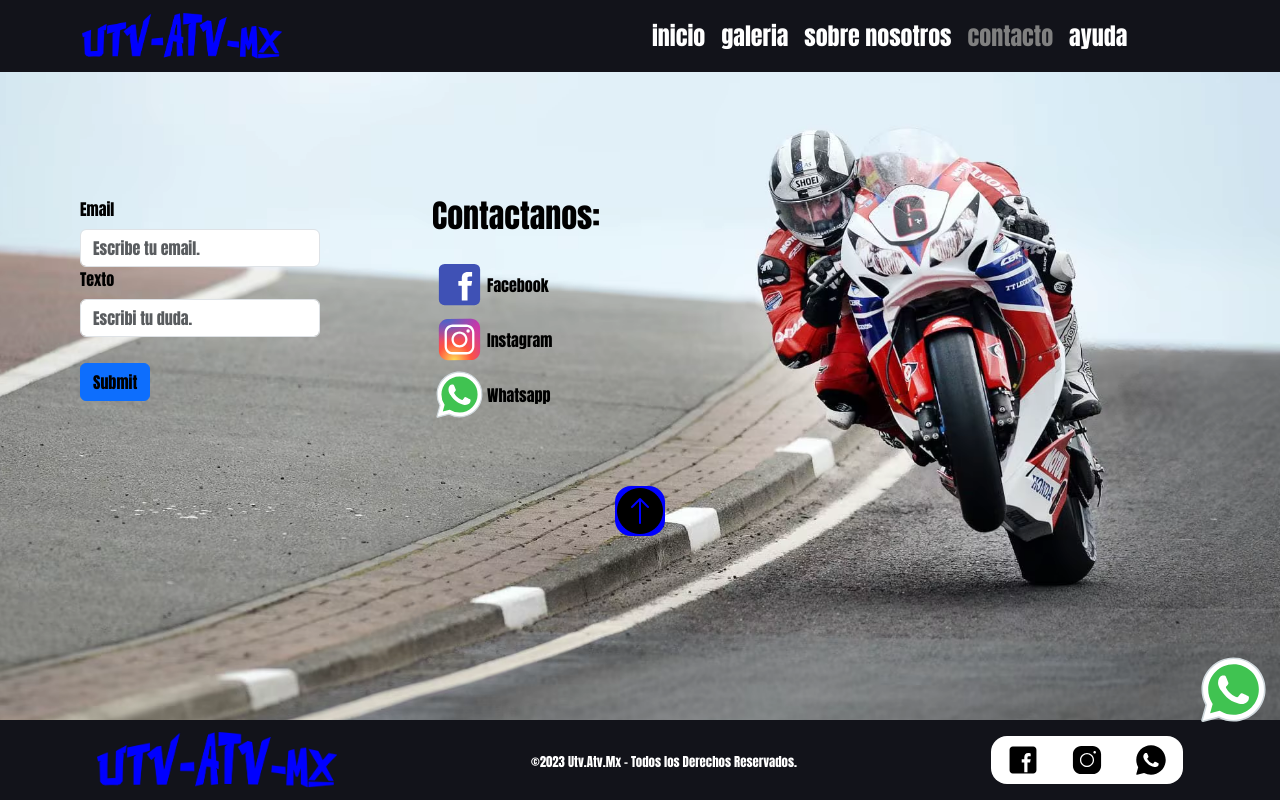
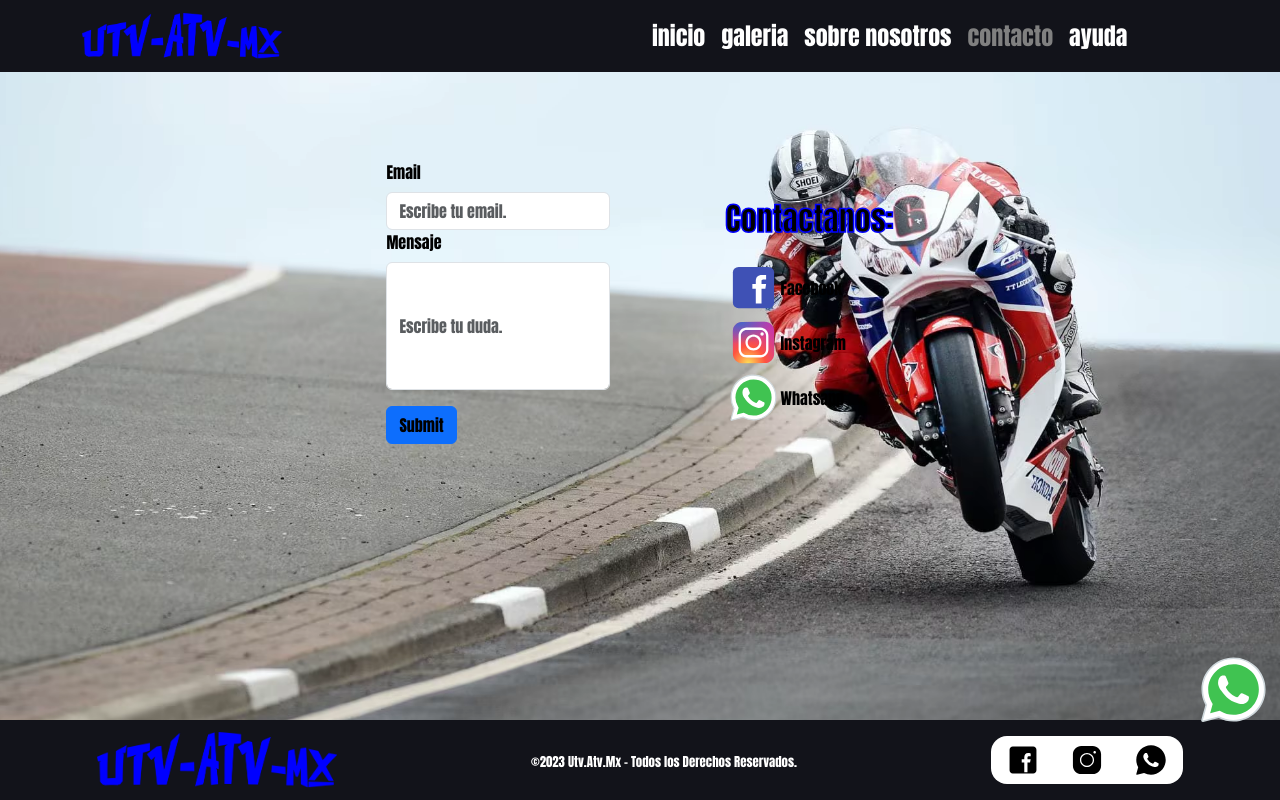
Before and after one commit to FGonzalezMika/PF-GonzalezMika, a plain HTML site: page pages/contacto.html in a window 1280 px wide. Drawn offline with nearby package versions, Linux system fonts and the light colour scheme; files that its build step writes are made by us from their sources.

Commit message:
arreglo de contacto

```diff
--- a/pages/contacto.html
+++ b/pages/contacto.html
@@ -56,8 +56,8 @@
             <input type="email" class="form-control" placeholder="Escribe tu email.">
           </div>
           <div class="texto-form">
-            <label for="inputtext" class="form-label">Texto</label>
-            <input type="text" class="form-control" placeholder="Escribi tu duda.">
+            <label for="inputtext" class="form-label">Mensaje</label>
+            <input type="text" class="form-control altura-texto" placeholder="Escribe tu duda.">
           </div>
           <div class="boton-form">
             <input type="submit" class="btn btn-primary color-boton">
@@ -71,15 +71,6 @@
 
           <a href="https://wa.me/17869065725?text=Hola visite tu pagina web, estoy interesado en realizar una compra"
                 target="_blank"><img src="../imagenes/wpp-color.svg" alt="logo de whatsapp">Whatsapp</a>
-        </div>
-      </section>
-
-      <!-- flecha hacia arriba -->
-      <section class="contenedor-flecha">
-        <div class="flecha-arriba">
-          <a href="#top">
-            <img src="../imagenes/flechaarriba.png" alt="flecha hacia arriba">
-          </a>
         </div>
       </section>
 
--- a/scss/componentes/_contacto.scss
+++ b/scss/componentes/_contacto.scss
@@ -10,18 +10,21 @@
     flex-direction: column;
     .contenedor-contactanos{
         display: flex;
+        justify-content: center;
         align-items: center;
-        padding: 11rem 5rem 4rem 5rem;
+        margin-top: 10rem;
         color: nth($colores,1 );
 /* formulario contacto bootstrap */
         .contenedor-formulario{
-            margin-right: 10%;
+            margin-right: 9%;
             .email-form, .texto-form{
-                width: 15rem;
+                width: 14rem;
             }
             .texto-form{
-                height: 5rem;
                 margin-bottom: 1rem;
+            }
+            .altura-texto{
+                height: 8rem;
             }
             .color-boton{
                 color: nth($colores,1 );
@@ -31,7 +34,11 @@
             }
         }
 /*contactanos*/
-        .titulo-redes-contactanos a{
+        .titulo-redes-contactanos{
+            h1{
+                -webkit-text-stroke: 0.1rem nth($colores,2 );
+            }
+            a{
                 text-decoration: none;
                 color: nth($colores,1 );
                 display: flex;
@@ -46,4 +53,5 @@
             }
         }
     }
+}
 /* fin contacto */
--- a/scss/componentes/_index.scss
+++ b/scss/componentes/_index.scss
@@ -22,7 +22,7 @@
             padding: 7%;
             h1{
             font-size: map-get($titulos,medida-titulos );
-            -webkit-text-stroke: 0.10rem map-get($titulos,color-exterior-titulos );
+            -webkit-text-stroke: 0.1rem map-get($titulos,color-exterior-titulos );
             color:  map-get($titulos,color-interior-titulos );
             }
             b{
@@ -63,7 +63,7 @@
         justify-content: center;
         margin: 15% auto;
         font-size: map-get($titulos,medida-titulos );
-        -webkit-text-stroke: 0.10rem map-get($titulos,color-exterior-titulos );
+        -webkit-text-stroke: 0.1rem map-get($titulos,color-exterior-titulos );
         color:  map-get($titulos,color-interior-titulos );
         }
     }
@@ -81,7 +81,7 @@
             align-items: center;
             h2{
                 font-size: map-get($titulos,medida-titulos );
-                -webkit-text-stroke: 0.10rem map-get($titulos,color-exterior-titulos );
+                -webkit-text-stroke: 0.1rem map-get($titulos,color-exterior-titulos );
                 color:  map-get($titulos,color-interior-titulos );
             }
             img{
--- a/scss/componentes/_mediaq.scss
+++ b/scss/componentes/_mediaq.scss
@@ -3,6 +3,9 @@
     .contenedor-contactanos{
         display: flex;
         flex-direction: column;
+        .titulo-redes-contactanos{
+            margin-top: 1rem;
+        }
     }
 
     /* logo whatsapp */
```
Also changed, not shown: pages/ayuda.html (+0 -8 lines), css/style.css, imagenes/bandera-usa.svg (added), imagenes/eeuu.png, scss/style.css, 1 other file. Lines whose indentation alone changed are shown as unchanged.
